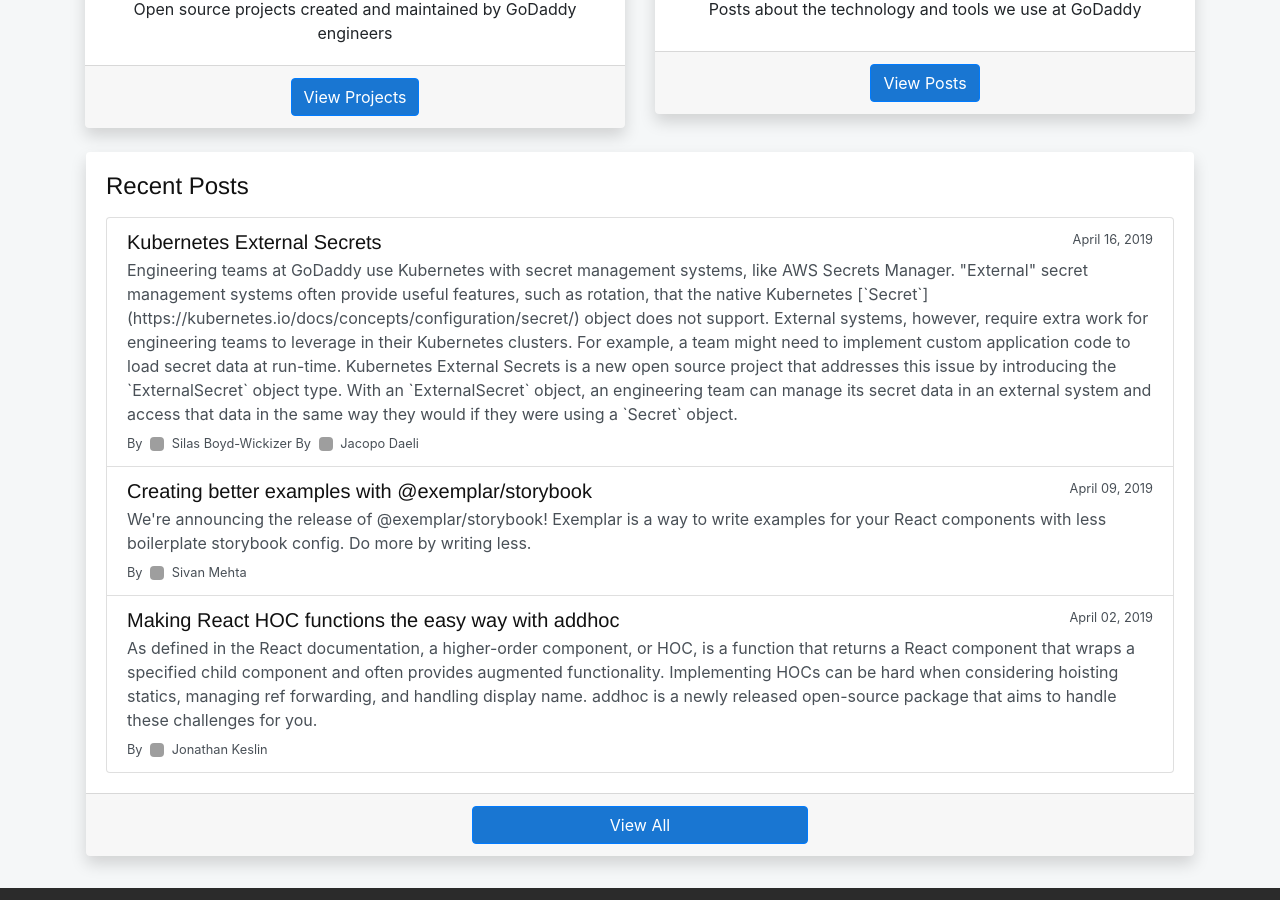
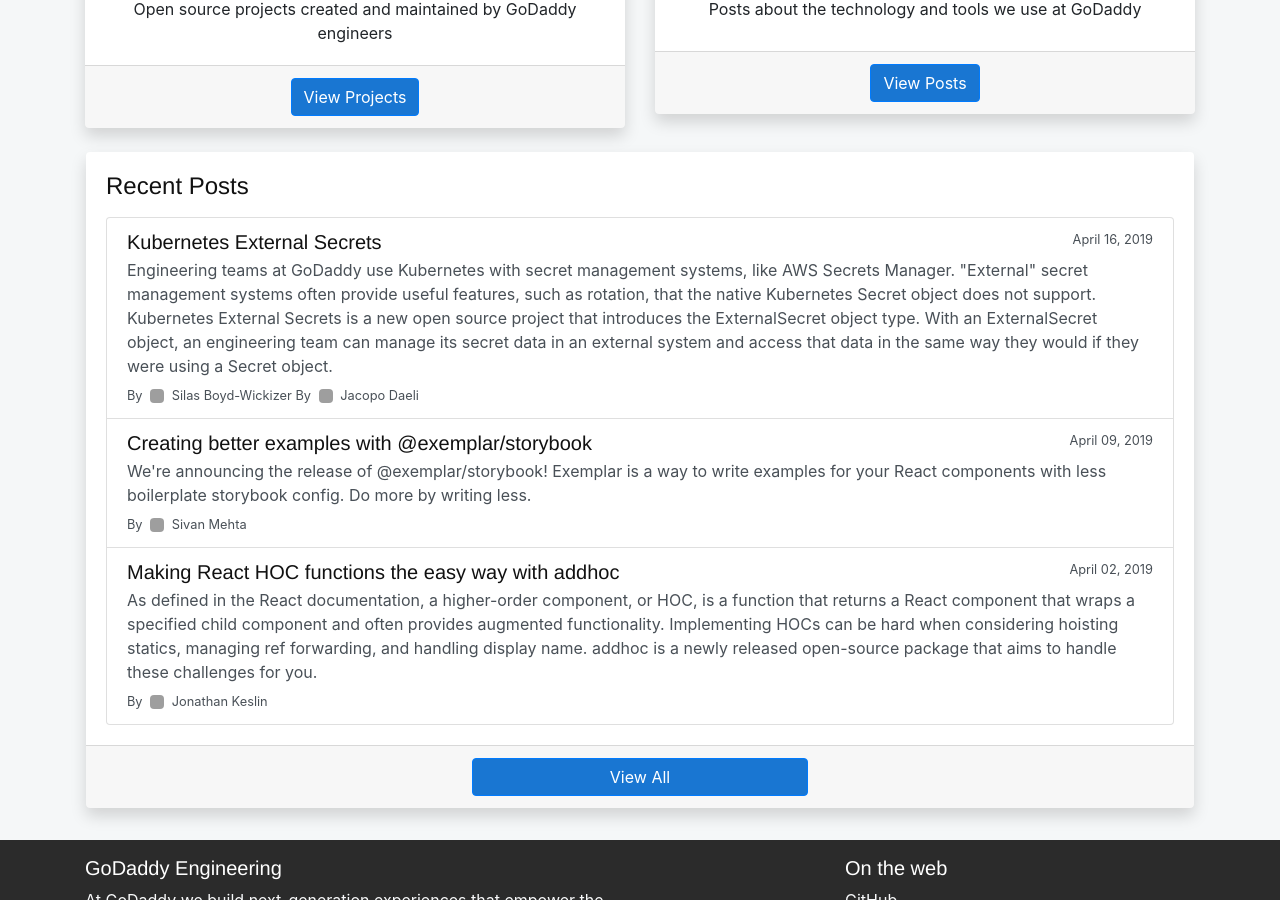
Before and after one commit to godaddy/godaddy.github.io, a Jekyll site: the page built from index.html, in a window 1280 px wide and 900 px high, scrolled down 498 px. Built offline with Jekyll 4.4.1, drawn with Linux system fonts in a browser that asks for light colours; nearby versions of some CDN libraries; some web fonts are replaced; some of the changed lines change nothing that is shown; grey boxes are pictures that could not be loaded.

Commit message:
Tweaks (#118)

```diff
--- a/_posts/2019-04-16-kubernetes-external-secrets.md
+++ b/_posts/2019-04-16-kubernetes-external-secrets.md
@@ -3,7 +3,7 @@
 title: "Kubernetes External Secrets"
 date: 2019-04-16 09:00:00 -0700
 cover: /assets/images/kubernetes-external-secrets/cover.jpg
-excerpt: Engineering teams at GoDaddy use Kubernetes with secret management systems, like AWS Secrets Manager. "External" secret management systems often provide useful features, such as rotation, that the native Kubernetes [`Secret`](https://kubernetes.io/docs/concepts/configuration/secret/) object does not support. External systems, however, require extra work for engineering teams to leverage in their Kubernetes clusters. For example, a team might need to implement custom application code to load secret data at run-time.  Kubernetes External Secrets is a new open source project that addresses this issue by introducing the `ExternalSecret` object type. With an `ExternalSecret` object, an engineering team can manage its secret data in an external system and access that data in the same way they would if they were using a `Secret` object.
+excerpt: Engineering teams at GoDaddy use Kubernetes with secret management systems, like AWS Secrets Manager. "External" secret management systems often provide useful features, such as rotation, that the native Kubernetes Secret object does not support. Kubernetes External Secrets is a new open source project that introduces the ExternalSecret object type. With an ExternalSecret object, an engineering team can manage its secret data in an external system and access that data in the same way they would if they were using a Secret object.
 authors:
   - name: Silas Boyd-Wickizer
     title: Sr. Director of Engineering
@@ -205,8 +205,9 @@
 
 The Kubernetes External Secrets controller does not have a broad
 attack surface since it is accessible only via the Kubernetes API. We
-have worked, however, to tighten security by leveraging RBAC to
-restrict what the [controller can
+have worked, however, to tighten security by leveraging
+[RBAC](https://kubernetes.io/docs/reference/access-authn-authz/rbac/)
+to restrict what the [controller can
 access](https://github.com/godaddy/kubernetes-external-secrets/blob/master/external-secrets.yml),
 using
 [eslint-plugin-security](https://github.com/nodesecurity/eslint-plugin-security)
```
